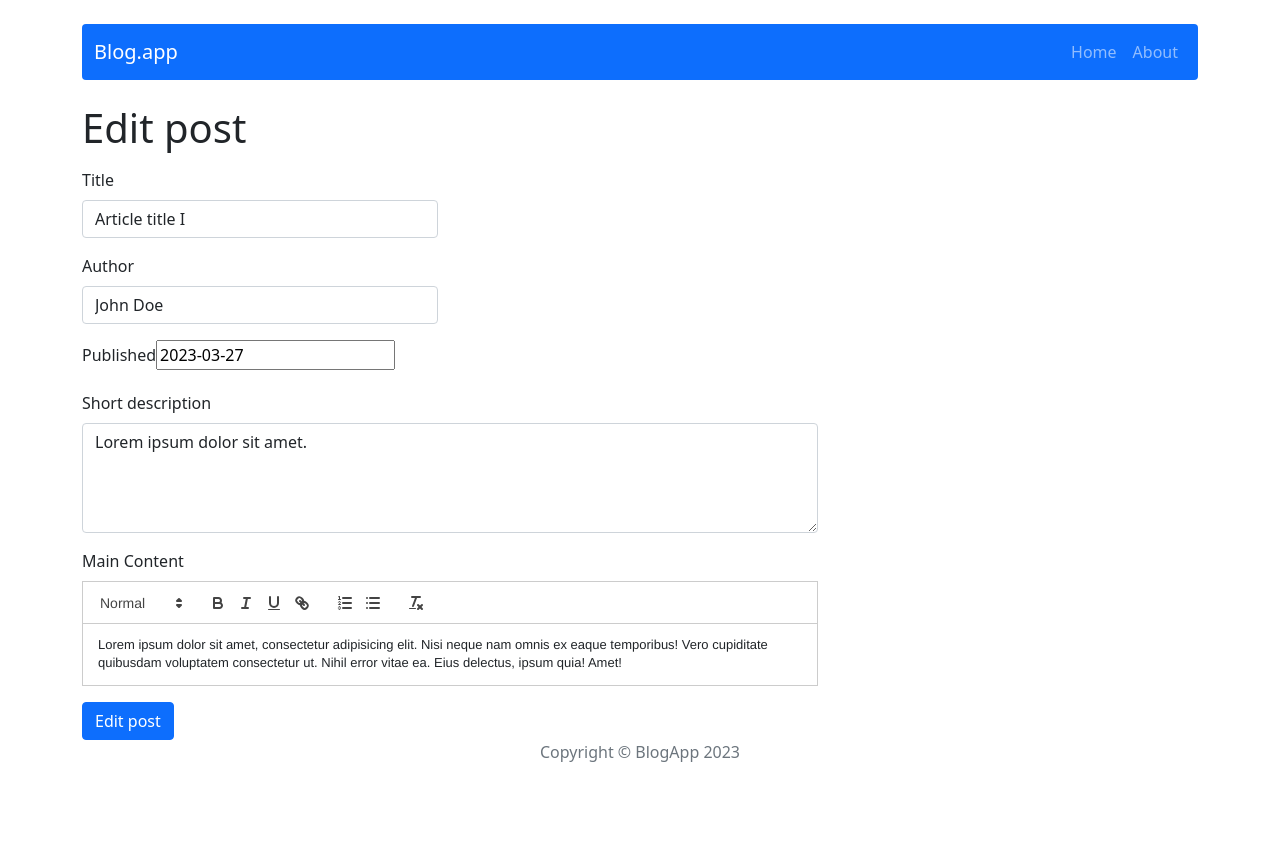
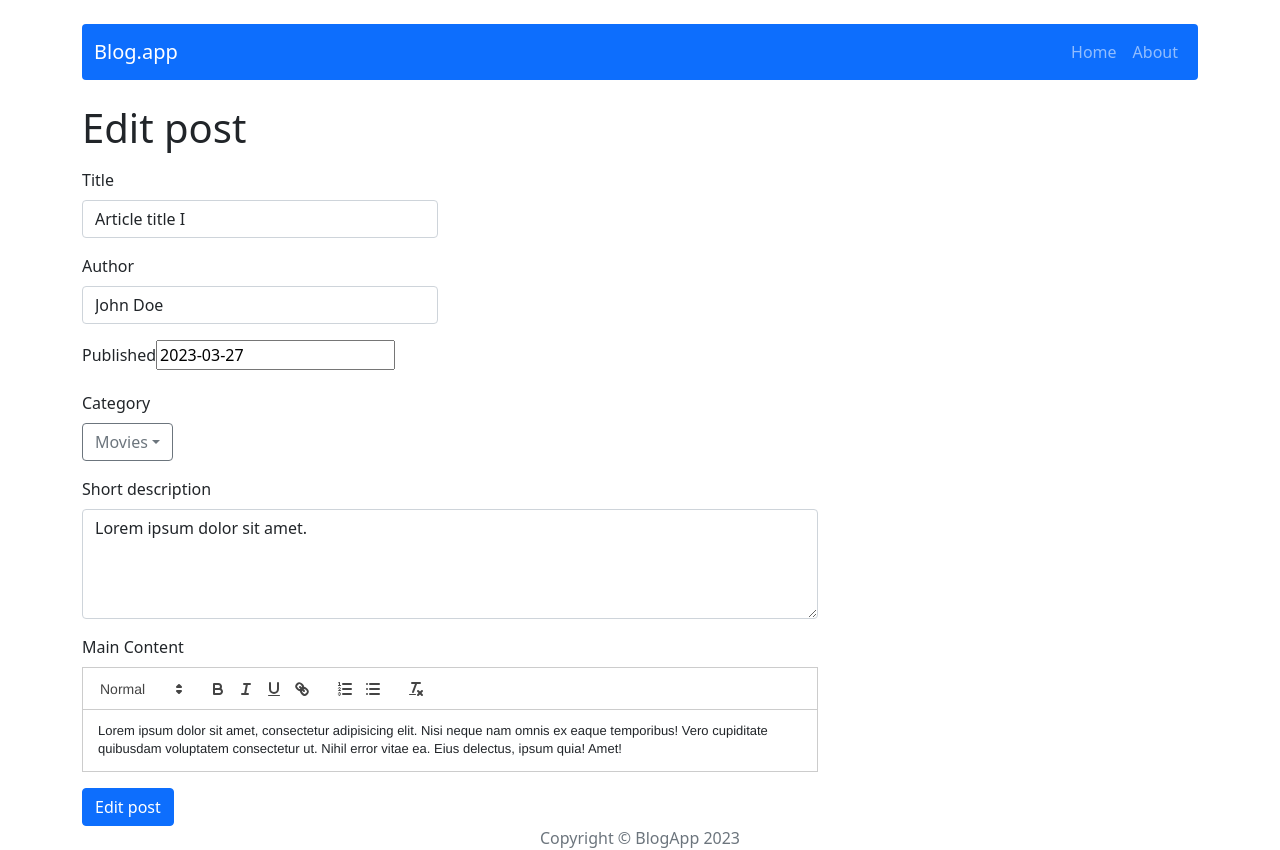
Before and after one commit to walldy-0/react-blog-app, a React (Create React App) app: page /post/edit/1 in a window 1280 px wide. Before the commit the page ends 800 px from the top, so only its background shows below. Built offline with nearby package versions, Linux system fonts and the light colour scheme.

Commit message:
Add Category property

```diff
--- a/src/components/features/Post/Post.js
+++ b/src/components/features/Post/Post.js
@@ -1,14 +1,16 @@
 import { Card, Button, Modal } from 'react-bootstrap';
 import { NavLink, useNavigate } from 'react-router-dom';
 import clsx from 'clsx';
-import { useDispatch } from 'react-redux';
+import { useDispatch, useSelector } from 'react-redux';
 import { removePost } from '../../../redux/postsRedux';
+import { getCategoryById } from '../../../redux/categoriesRedux';
 import { useState } from 'react';
 
 const Post = props => {
 
   const navigate = useNavigate();
   const [showModal, setShowModal] = useState(false);
+  const category = useSelector(categories => getCategoryById(categories, props.post.categoryId)).name;
 
   const modalShow = () => setShowModal(true);
   const modalHide = () => setShowModal(false);
@@ -36,7 +38,8 @@ const Post = props => {
           </div>
           <Card.Text>
             <strong>Author:&nbsp;</strong>{props.post.author}<br />
-            <strong>Published:&nbsp;</strong>{props.post.publishedDate}
+            <strong>Published:&nbsp;</strong>{props.post.publishedDate}<br />
+            <strong>Category:&nbsp;</strong>{category}
           </Card.Text>
           <Card.Text dangerouslySetInnerHTML={{ __html: props.isSingleMode ? props.post.content : props.post.shortDescription }}></Card.Text>
           {
--- a/src/components/features/PostForm/PostForm.js
+++ b/src/components/features/PostForm/PostForm.js
@@ -1,6 +1,7 @@
-import { Form, Button, Row, Col } from "react-bootstrap";
+import { Form, Button, Row, Col, Dropdown, DropdownButton } from "react-bootstrap";
 import React, { useState } from "react";
-import { useDispatch } from "react-redux";
+import { useDispatch, useSelector } from "react-redux";
+import { getAllCategories } from "../../../redux/categoriesRedux";
 import { addPost, editPost } from "../../../redux/postsRedux";
 import { useNavigate } from 'react-router-dom';
 import ReactQuill from "react-quill";
@@ -18,19 +19,25 @@ const PostForm = props => {
   const [title, setTitle] = useState(props.post ? props.post.title : '');
   const [author, setAuthor] = useState(props.post ? props.post.author : '');
   const [publishedDate, setPublishedDate] = useState(props.post ? props.post.publishedDate : '');
+  const [categoryId, setCategoryId] = useState(props.post ? props.post.categoryId : '');
   const [shortDescription, setShortDescription] = useState(props.post ? props.post.shortDescription : '');
   const [content, setContent] = useState(props.post ? props.post.content : '');
   const [dateError, setDateError] = useState(false);
   const [contentError, setContentError] = useState(false);
+  const [categoryError, setCategoryError] = useState(false);
+
+  const categories = useSelector(getAllCategories);
+  const getCategoryNameById = id => categories.find(cat => cat.id === id).name;
 
   const dispatch = useDispatch();
 
   const handleSubmit = () => {
     setDateError(!publishedDate);
     setContentError(!content);
+    setCategoryError(!categoryId);
 
-    if (publishedDate && content) {
-      const post = { title: title, author: author, publishedDate: publishedDate, shortDescription: shortDescription, content: content };
+    if (publishedDate && content && categoryId) {
+      const post = { title: title, author: author, publishedDate: publishedDate, categoryId: categoryId, shortDescription: shortDescription, content: content };
 
       if (props.isNewPost) {
         dispatch(addPost(post));
@@ -40,6 +47,10 @@ const PostForm = props => {
       }
       navigate('/');
     }
+  };
+
+  const handleCategorySelect = e => {
+    setCategoryId(e);
   };
 
   return (
@@ -76,6 +87,23 @@ const PostForm = props => {
         </Form.Group>
       </Row>
       <Row className="mt-3">
+        <Form.Group as={Col} md={8} controlId="postCategory">
+          <Form.Label>Category</Form.Label>
+          <DropdownButton
+            variant="outline-secondary"
+            title={categoryId ? getCategoryNameById(categoryId) : "Select category..."}
+            onSelect={handleCategorySelect}
+          >
+            {
+              categories.map( cat => (
+                <Dropdown.Item key={cat.id} eventKey={cat.id}>{cat.name}</Dropdown.Item>
+              ))
+            }
+          </DropdownButton>
+          {categoryError && <small className="d-block form-text text-danger mt-2">Select category</small>}
+        </Form.Group>
+      </Row>
+      <Row className="mt-3">
         <Form.Group as={Col} md={8} controlId="postShortDescription">
           <Form.Label>Short description</Form.Label>
           <Form.Control
--- /dev/null
+++ b/src/redux/categoriesRedux.js
@@ -0,0 +1,16 @@
+// selectors
+export const getAllCategories = ({ categories }) => categories;
+export const getCategoryById = ({ categories }, categoryId ) => categories.find(cat => cat.id === categoryId);
+
+// actions
+
+// action creators
+
+const categoriesReducer = (statePart = [], action) => {
+  switch (action.type) {
+    default:
+      return statePart;
+  }
+};
+
+export default categoriesReducer;
--- a/src/redux/initialState.js
+++ b/src/redux/initialState.js
@@ -2,6 +2,7 @@ const initialState = {
   posts: [
     {
       id: '1',
+      categoryId: '1',
       title: 'Article title I',
       shortDescription: 'Lorem ipsum dolor sit amet.',
       content: 'Lorem ipsum dolor sit amet, consectetur adipisicing elit. Nisi neque nam omnis ex eaque temporibus! Vero cupiditate quibusdam voluptatem consectetur ut. Nihil error vitae ea. Eius delectus, ipsum quia! Amet!',
@@ -10,6 +11,7 @@ const initialState = {
     },
     {
       id: '2',
+      categoryId: '1',
       title: 'Article title II',
       shortDescription: 'Nihil error vitae ea.',
       content: 'Lorem ipsum dolor sit amet, consectetur adipisicing elit. Nisi neque nam omnis ex eaque temporibus! Vero cupiditate quibusdam voluptatem consectetur ut. Nihil error vitae ea. Eius delectus, ipsum quia! Amet!',
@@ -18,6 +20,7 @@ const initialState = {
     },
     {
       id: '3',
+      categoryId: '2',
       title: 'Article title III',
       shortDescription: 'Cras vel commodo.',
       content: 'Lorem ipsum dolor sit amet, consectetur adipisicing elit. Nisi neque nam omnis ex eaque temporibus! Vero cupiditate quibusdam voluptatem consectetur ut. Nihil error vitae ea. Eius delectus, ipsum quia! Amet!',
@@ -26,12 +29,27 @@ const initialState = {
     },
     {
       id: '4',
+      categoryId: '3',
       title: 'Article title IV',
       shortDescription: 'Nihil error vitae ea.',
       content: 'Lorem ipsum dolor sit amet, consectetur adipisicing elit. Nisi neque nam omnis ex eaque temporibus! Vero cupiditate quibusdam voluptatem consectetur ut. Nihil error vitae ea. Eius delectus, ipsum quia! Amet!',
       publishedDate: '2023-03-30',
       author: 'Ann Smith'
     }
+  ],
+  categories: [
+    {
+      id: '1',
+      name: 'Movies'
+    },
+    {
+      id: '2',
+      name: 'News'
+    },
+    {
+      id: '3',
+      name: 'Sport'
+    }
   ]
 };
 
--- a/src/redux/store.js
+++ b/src/redux/store.js
@@ -1,8 +1,10 @@
 import { createStore, combineReducers } from 'redux';
 import initialState from './initialState';
 import postsReducer from './postsRedux';
+import categoriesReducer from './categoriesRedux';
 
 const subreducers = {
+  categories: categoriesReducer,
   posts: postsReducer
 }
 
```
